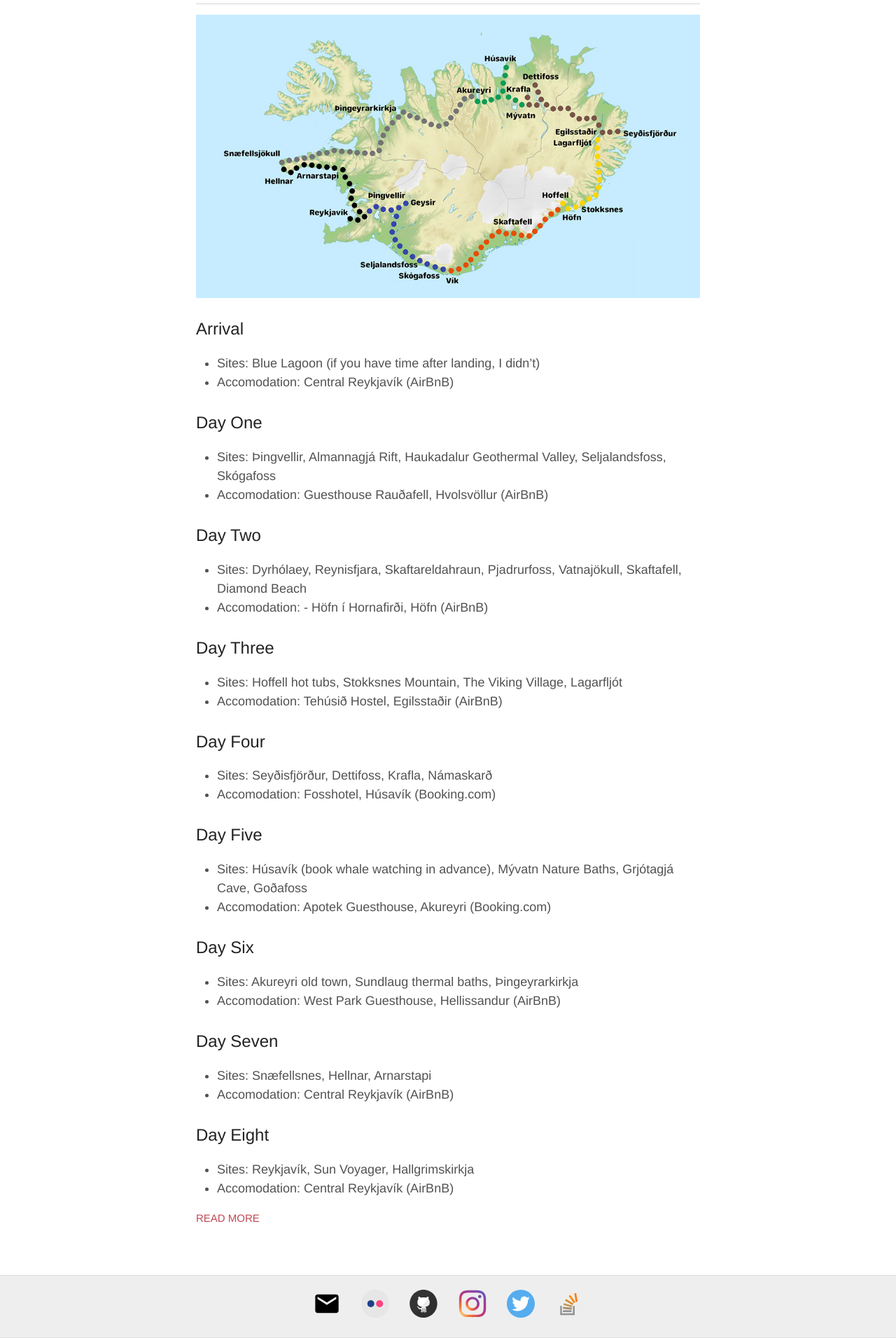
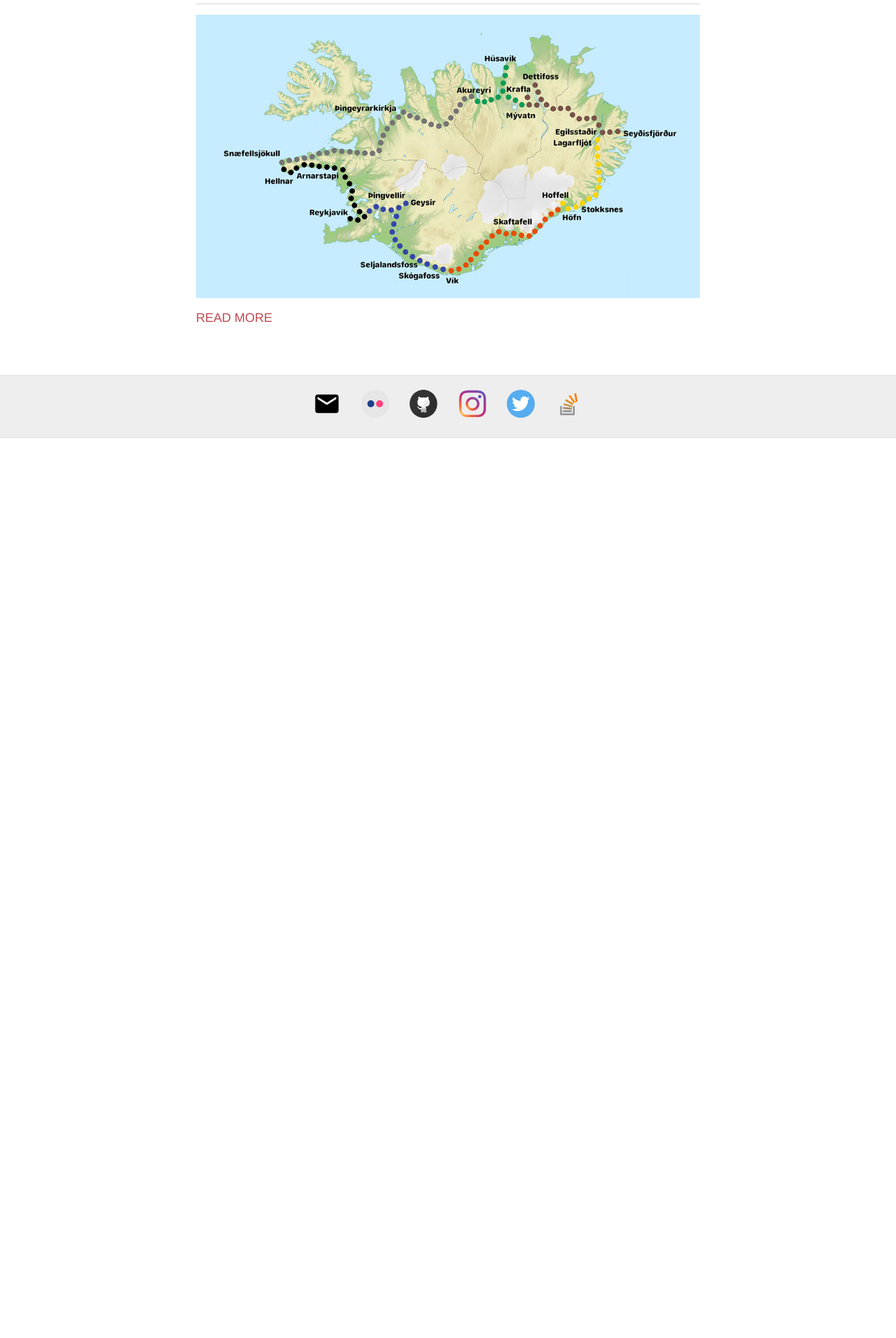
Before and after one commit to dineshraj/blog, a Jekyll site: the page built from index.html, in a window 1280 px wide. Shown: the part 927-2839 px from the top of the page at 70% size. Built offline with Jekyll 4.4.1, drawn with Linux system fonts in a browser that asks for light colours; after the commit the page ends 1553 px from its top, so only the background shows below that; some of the changed lines change nothing that is shown.

Commit message:
add links

```diff
--- a/_posts/2019-10-16-make-the-most-of-iceland-in-8-days.md
+++ b/_posts/2019-10-16-make-the-most-of-iceland-in-8-days.md
@@ -28,43 +28,43 @@
 
 ![alt text][map]
 
+<!-- more -->
+
 ### Arrival
 - **Sites**: Blue Lagoon (if you have time after landing, I didn't)
 - **Accomodation**: Central Reykjavík (AirBnB)
 
-### Day One
+### [Day One](#day-one-1)
 - **Sites**: Þingvellir, Almannagjá Rift,  Haukadalur Geothermal Valley, Seljalandsfoss, Skógafoss
 - **Accomodation**: Guesthouse Rauðafell, Hvolsvöllur (AirBnB)
 
-### Day Two
+### [Day Two](#day-two-1)
 - **Sites**: Dyrhólaey, Reynisfjara, Skaftareldahraun, Pjadrurfoss, Vatnajökull, Skaftafell, Diamond Beach
 - **Accomodation**: - Höfn í Hornafirði, Höfn (AirBnB)
 
-### Day Three
+### [Day Three](#day-three-1)
 - **Sites**: Hoffell hot tubs, Stokksnes Mountain, The Viking Village, Lagarfljót
 - **Accomodation**: Tehúsið Hostel, Egilsstaðir (AirBnB)
 
-### Day Four
+### [Day Four](#day-four-1)
 - **Sites**: Seyðisfjörður, Dettifoss, Krafla, Námaskarð
 - **Accomodation**: Fosshotel, Húsavík (Booking.com)
 
-### Day Five
+### [Day Five](#day-five-1)
 - **Sites**: Húsavík (book whale watching in advance), Mývatn Nature Baths, Grjótagjá Cave, Goðafoss
 - **Accomodation**: Apotek Guesthouse, Akureyri (Booking.com)
 
-### Day Six
+### [Day Six](#day-six-1)
 - **Sites**: Akureyri old town, Sundlaug thermal baths, Þingeyrarkirkja
 - **Accomodation**: West Park Guesthouse, Hellissandur (AirBnB)
 
-### Day Seven
+### [Day Seven](#day-seven-1)
 - **Sites**: Snæfellsnes, Hellnar, Arnarstapi
 - **Accomodation**: Central Reykjavík (AirBnB)
 
-### Day Eight
+### [Day Eight](#day-eight-1)
 - **Sites**: Reykjavík, Sun Voyager, Hallgrimskirkja
 - **Accomodation**: Central Reykjavík (AirBnB)
-
-<!-- more -->
 
 ## Day One
 ### Reykjavik to Hvolsvöllur
--- a/style.scss
+++ b/style.scss
@@ -305,7 +305,7 @@
 
   .read-more {
     text-transform: uppercase;
-    font-size: 15px;
+    font-size: 18px;
   }
 }
 
```
